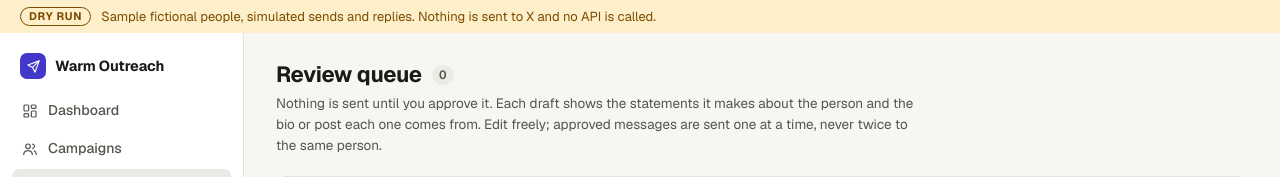
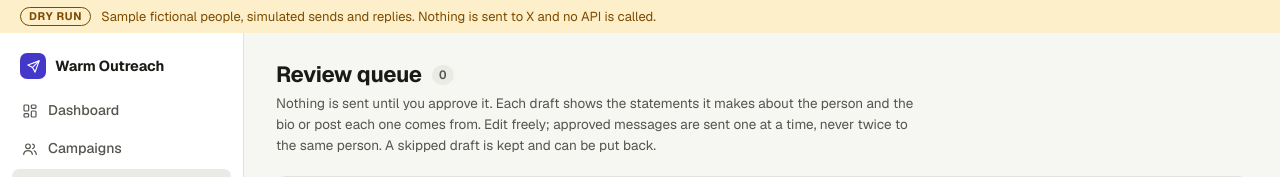
Before and after one commit to vantien06/x-outreach-prototype, a FastAPI app: page /review in a window 1280 px wide. Shown: the top 177 px of the page. Run offline with FastAPI, Linux system fonts and the light colour scheme; the visitor is signed in with stand-in values (Sample User, id 1); data comes from the database, SQL or seed files in the repository; data that the repository does not hold is empty.

Commit message:
Skipped drafts are kept and can be put back in review
- Skipping replaces the card with a row offering Undo
- Review queue lists skipped drafts with 'Put back in review'
- Campaign page offers the same for a skipped person, and links drafted people to their draft

```diff
--- a/app/main.py
+++ b/app/main.py
@@ -116,15 +116,20 @@ def review_card(request: Request, account, outreach_id: int, message: str = "")
     return templates.TemplateResponse(request, "_review_card.html", {"c": card[0], "message": message, "s": get_settings()})
 
 
-def card_removed(request: Request, account) -> HTMLResponse:
-    """Response for a card that left the review queue: the card itself is replaced by nothing, and the
-    count in the heading and the status block (empty state) are refreshed out of band."""
+def card_removed(request: Request, account, skipped_id: int | None = None) -> HTMLResponse:
+    """Response for a card that left the review queue. The count in the heading and the status block
+    (empty state) are refreshed out of band. An approved card is replaced by nothing; a skipped one by a
+    slim row with an Undo button, because the draft is kept and can be put back."""
     with db() as conn:
         total = conn.execute(
             "SELECT COUNT(*) FROM outreach WHERE account_id=? AND state='drafted'", (account["id"],)).fetchone()[0]
         status = review_status(conn, account["id"])
-    return templates.TemplateResponse(request, "_review_poll.html", {
-        "new_cards": [], "total": total, "oob": True, "poll_oob": True, "s": get_settings(), **status})
+        skipped = load_cards(conn, account["id"], "o.id=? AND o.state='skipped'", (skipped_id,)) if skipped_id else []
+    ctx = {"new_cards": [], "total": total, "oob": True, "poll_oob": True, "s": get_settings(), **status}
+    html = templates.get_template("_review_poll.html").render(ctx)
+    if skipped:
+        html = templates.get_template("_review_skipped_row.html").render({"c": skipped[0], "just_skipped": True}) + html
+    return HTMLResponse(html)
 
 
 def load_cards(conn, account_id: int, where: str, args: tuple = ()) -> list[dict]:
@@ -344,7 +349,7 @@ def campaign_ctx(account, campaign_id: int) -> dict | None:
         # bottom and nothing the viewer is reading moves. Rank by fit once it has finished.
         order = "c.id" if camp["status"] == "discovering" else "c.fit_score IS NULL, c.fit_score DESC, c.id"
         cands = conn.execute(
-            "SELECT c.*, o.state AS outreach_state FROM candidates c LEFT JOIN outreach o"
+            "SELECT c.*, o.state AS outreach_state, o.id AS outreach_id FROM candidates c LEFT JOIN outreach o"
             " ON o.account_id=c.account_id AND o.recipient_x_user_id=c.x_user_id"
             f" WHERE c.campaign_id=? ORDER BY {order}", (campaign_id,)).fetchall()
         out = []
@@ -453,8 +458,9 @@ def review_page(request: Request):
         return login_redirect()
     with db() as conn:
         cards = load_cards(conn, account["id"], "o.state='drafted'")
+        skipped = load_cards(conn, account["id"], "o.state='skipped'")
         status = review_status(conn, account["id"])
-    return render(request, "review.html", account, cards=cards, total=len(cards), **status)
+    return render(request, "review.html", account, cards=cards, total=len(cards), skipped=skipped, **status)
 
 
 def review_status(conn, account_id: int) -> dict:
@@ -504,7 +510,12 @@ def outreach_action(request: Request, outreach_id: int, action: str, text: str =
             message = "Saved."
     elif action == "skip":
         if outreach.human_move(aid, outreach_id, "drafted", "skipped", reason="Skipped by operator.") and htmx:
-            return card_removed(request, account)
+            return card_removed(request, account, skipped_id=outreach_id)
+    elif action == "restore":
+        if outreach.human_move(aid, outreach_id, "skipped", "drafted", reason=""):
+            flash(request, "The draft is back in your review queue.")
+            return RedirectResponse("/review", status_code=303)
+        flash(request, "This draft could not be put back.", "error")
     elif action == "unapprove":
         if not outreach.human_move(aid, outreach_id, "approved", "drafted", approved_at=None):
             flash(request, "This message is already on its way or has been sent, so it cannot be pulled back.", "error")
--- a/app/static/style.css
+++ b/app/static/style.css
@@ -581,3 +581,10 @@ a.seed-chip:hover { text-decoration: none; border-color: var(--accent-line); bac
 .segmented.three { grid-template-columns: repeat(3, 1fr); }
 @media (max-width: 640px) { .segmented.three { grid-template-columns: 1fr; } }
 .confirm-handle { font-family: var(--mono); padding: 1px 7px; border-radius: 5px; background: var(--red-bg); color: var(--red-fg); user-select: all; }
+
+.skipped-list { display: flex; flex-direction: column; gap: 6px; }
+.skipped-row { display: flex; align-items: center; gap: 10px; padding: 8px 12px; border: 1px solid var(--border); border-radius: var(--radius-sm); background: var(--surface-2); font-size: 13.5px; }
+.skipped-row.is-new { margin: 0 0 16px; border-style: dashed; border-color: var(--border-strong); background: var(--surface); }
+.skipped-who { flex: none; }
+.skipped-text { flex: 1; min-width: 0; color: var(--text-2); overflow: hidden; text-overflow: ellipsis; white-space: nowrap; }
+.skipped-row form { flex: none; margin: 0; }
--- a/app/templates/_campaign_body.html
+++ b/app/templates/_campaign_body.html
@@ -77,7 +77,9 @@
           </div>
         </div>
         <div class="cand-state">
-          {% if c.outreach_state %}{{ badge(c.outreach_state) }}{% elif c.status == 'drafting' %}{{ badge('sending', 'Drafting') }}{% endif %}
+          {% if c.outreach_state == 'skipped' %}{{ badge('skipped') }}<button class="btn sm" formaction="/outreach/{{ c.outreach_id }}/restore" formmethod="post" formnovalidate>Put back in review</button>
+          {% elif c.outreach_state == 'drafted' %}<a class="btn sm" href="/review">Review draft</a>
+          {% elif c.outreach_state %}{{ badge(c.outreach_state) }}{% elif c.status == 'drafting' %}{{ badge('sending', 'Drafting') }}{% endif %}
           {% if c.can_dm == 0 %}{{ badge('bad', 'DMs closed to you', 'X reports this account cannot DM them') }}{% endif %}
           {{ score(c.fit_score, s.fit_threshold) }}
         </div>
--- a/app/templates/review.html
+++ b/app/templates/review.html
@@ -6,7 +6,7 @@
   <div>
     <h1>Review queue <span class="count" id="review-count" {% if not total %}hidden{% endif %}>{{ total }}</span></h1>
     <p class="sub">Nothing is sent until you approve it. Each draft shows the statements it makes about the person
-      and the bio or post each one comes from. Edit freely; approved messages are sent one at a time, never twice to the same person.</p>
+      and the bio or post each one comes from. Edit freely; approved messages are sent one at a time, never twice to the same person. A skipped draft is kept and can be put back.</p>
   </div>
 </div>
 
@@ -17,4 +17,20 @@
 {% include "_review_card.html" %}
 {% endfor %}
 </div>
+
+{% if skipped %}
+<section class="panel" id="skipped">
+  <div class="panel-head">
+    <div>
+      <h2>Skipped <span class="count">{{ skipped|length }}</span></h2>
+      <p class="sub">Drafts you skipped are kept here. Put one back to review, edit or approve it.</p>
+    </div>
+  </div>
+  <div class="skipped-list">
+  {% for c in skipped %}
+  {% include "_review_skipped_row.html" %}
+  {% endfor %}
+  </div>
+</section>
+{% endif %}
 {% endblock %}
```
Also changed, not shown: app/templates/_review_skipped_row.html (added, +7 -0 lines).
